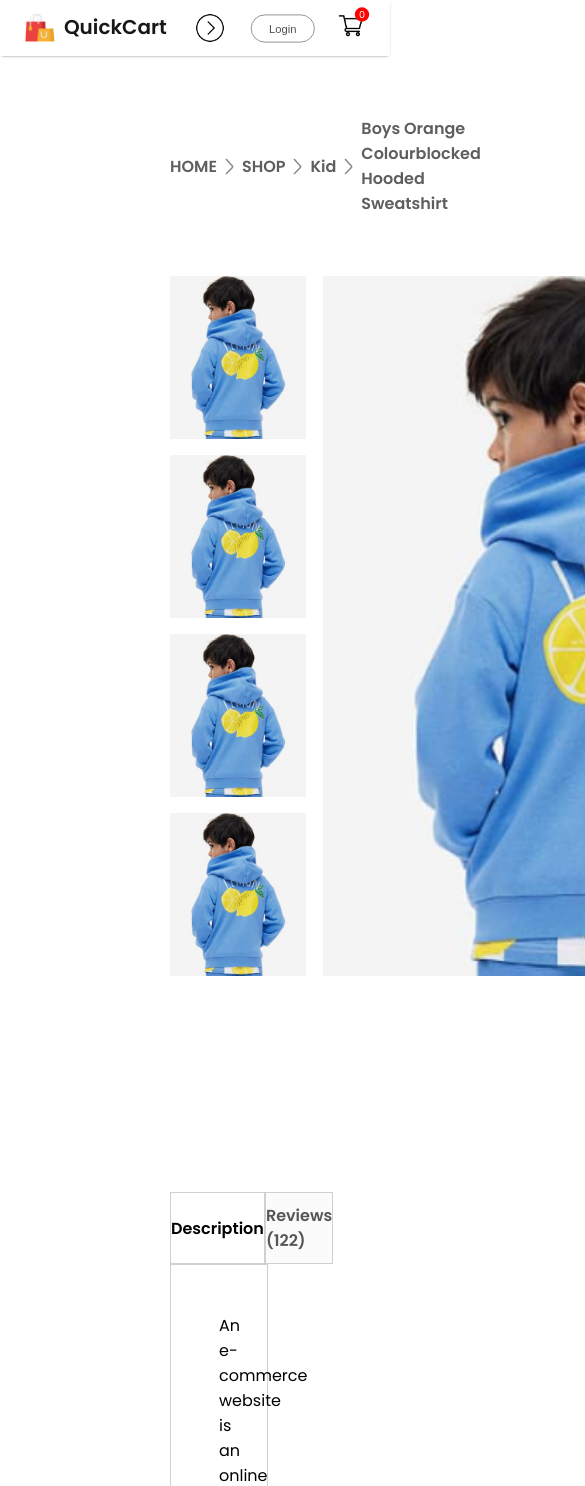
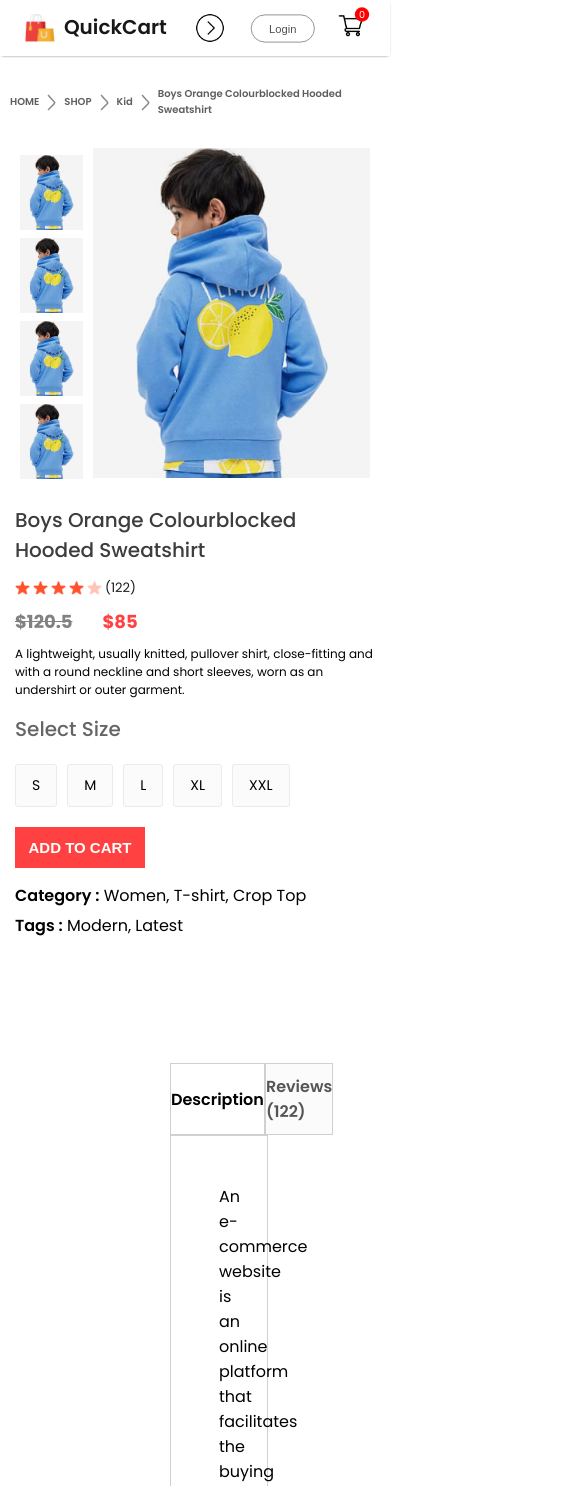
Before and after one commit to ashcode002x/MERN-Ecommerce-Website, a React (Create React App) app in the folder frontend/: page /product/25 in a window 390 px wide. Shown: the top 1486 px of the page, 585 px wide, since content can reach past the window. Built offline with nearby package versions, Linux system fonts and the light colour scheme.

Commit message:
style: Improve responsiveness and styling of Single Product page
Adjusted the margins, font sizes, and layout of Breadcrumb and
ProductDisplay components to enhance the user interface on various
screen sizes.

```diff
--- a/frontend/src/Components/Breadcrums/Breadcrum.css
+++ b/frontend/src/Components/Breadcrums/Breadcrum.css
@@ -8,3 +8,30 @@
     margin: 60px 170px;
     text-transform: capitalize;
 }
+
+@media (max-width: 1280px) {
+    .breadcrum {
+        margin: 30px 50px;
+        font-size: 14px;
+    }
+}
+
+@media (max-width: 1024px) {
+    .breadcrum {
+        margin: 30px 30px;
+        font-size: 13px;
+    }
+}
+
+@media (max-width: 800px) {
+    .breadcrum {
+        margin: 30px 10px;
+        font-size: 12px;
+    }
+}
+
+@media (max-width: 500px) {
+    .breadcrum {
+        font-size: 10px;
+    }
+}
--- a/frontend/src/Components/ProductDisplay/ProductDisplay.css
+++ b/frontend/src/Components/ProductDisplay/ProductDisplay.css
@@ -103,3 +103,240 @@
 .productdisplay-right-category span {
     font-weight: 600;
 }
+
+@media (max-width: 1280px) {
+    .productdisplay {
+        margin: 0px 60px;
+    }
+
+    .productdisplay-left {
+        gap: 10px;
+    }
+
+    .productdisplay-img-list {
+        gap: 10px;
+    }
+
+    .productdisplay-img-list img {
+        height: 120px;
+    }
+
+    .productdisplay-main-img {
+        width: auto;
+        height: 510px;
+    }
+
+    .productdisplay-right {
+        margin: 0px 30px;
+    }
+
+    .productdisplay-right h1 {
+        font-size: 22px;
+    }
+
+    .productdisplay-right-stars {
+        gap: 3px;
+        font-size: 13px;
+    }
+
+    .productdisplay-right-prices {
+        margin: 10px 0px;
+        font-size: 18px;
+    }
+
+    .productdisplay-right-description {
+        font-size: 13px;
+    }
+
+    .productdisplay-right-size h1 {
+        margin-top: 20px;
+        font-size: 20px;
+    }
+
+    .productdisplay-right-sizes div {
+        padding: 14px 20px;
+    }
+
+    .productdisplay-right button {
+        width: 150px;
+        padding: 15px 0px;
+        margin-bottom: 20px;
+    }
+
+    .productdisplay-right-category {
+        margin-top: 5px;
+        font-size: 14px;
+    }
+}
+
+@media (max-width: 1024px) {
+    .productdisplay {
+        margin: 0px 30px;
+    }
+
+    .productdisplay-left {
+        gap: 5px;
+    }
+
+    .productdisplay-img-list img {
+        height: 80px;
+    }
+
+    .productdisplay-main-img {
+        height: 350px;
+    }
+
+    .productdisplay-right h1 {
+        font-size: 18px;
+    }
+
+    .productdisplay-right-stars img {
+        width: 15px;
+    }
+
+    .productdisplay-right-description {
+        font-size: 12px;
+    }
+
+    .productdisplay-right-sizes {
+        margin-top: 10px 0px;
+    }
+
+    .productdisplay-right-sizes div {
+        padding: 10px 16px;
+        font-size: 12px;
+    }
+
+    .productdisplay-right button {
+        width: 120px;
+        padding: 10px 0px;
+        margin-bottom: 10px;
+        font-size: 14px;
+    }
+
+    .productdisplay-right-category {
+        font-size: 12px;
+    }
+}
+
+@media (max-width: 800px) {
+    .productdisplay {
+        margin: 0px 10px;
+    }
+
+    .productdisplay-left {
+        gap: 0px;
+        flex-direction: column-reverse;
+        align-items: center;
+    }
+
+    .productdisplay-img-list {
+        flex-direction: row;
+        gap: 6px;
+    }
+
+    .productdisplay-img-list img {
+        height: 70px;
+    }
+
+    .productdisplay-main-img {
+        height: 300px;
+    }
+
+    .productdisplay-right h1 {
+        font-size: 14px;
+    }
+
+    .productdisplay-right-stars img {
+        width: 13px;
+    }
+
+    .productdisplay-right-description {
+        font-size: 10px;
+    }
+
+    .productdisplay-right-size h1 {
+        margin-top: 10px 0px;
+    }
+
+    .productdisplay-right-sizes {
+        margin-top: 10px;
+        gap: 5px;
+    }
+
+    .productdisplay-right-sizes div {
+        padding: 4px 11px;
+    }
+
+    .productdisplay-right button {
+        width: 100px;
+        font-size: 12px;
+    }
+
+    .productdisplay-right-category {
+        font-size: 10px;
+    }
+}
+
+@media (max-width: 500px) {
+    .productdisplay {
+        flex-direction: column;
+    }
+
+    .productdisplay-left {
+        gap: 10px;
+        flex-direction: row;
+        margin: auto;
+    }
+
+    .productdisplay-img-list {
+        flex-direction: column;
+        gap: 8px;
+    }
+
+    .productdisplay-img-list img {
+        height: 75px;
+    }
+
+    .productdisplay-main-img {
+        height: 330px;
+    }
+
+    .productdisplay-right {
+        margin: 5px;
+    }
+
+    .productdisplay-right h1 {
+        margin-top: 15px;
+        font-size: 20px;
+        font-weight: 500;
+    }
+
+    .productdisplay-right-stars img {
+        width: 15px;
+    }
+
+    .productdisplay-right-description {
+        font-size: 12px;
+    }
+
+    .productdisplay-right-sizes {
+        gap: 10px;
+        margin: 20px 0px;
+    }
+
+    .productdisplay-right-sizes div {
+        padding: 10px 16px;
+        font-size: 14px;
+    }
+
+    .productdisplay-right button {
+        width: 130px;
+        padding: 12px 0px;
+        font-size: 15px;
+    }
+
+    .productdisplay-right-category {
+        font-size: 16px;
+    }
+}
--- a/frontend/src/Components/ProductDisplay/ProductDisplay.jsx
+++ b/frontend/src/Components/ProductDisplay/ProductDisplay.jsx
@@ -30,7 +30,7 @@
             </div>
             <div className='productdisplay-right'>
                 <h1>{product.name}</h1>
-                <div className='productdiplay-right-stars'>
+                <div className='productdisplay-right-stars'>
                     <img src={star_icon} alt='' />
                     <img src={star_icon} alt='' />
                     <img src={star_icon} alt='' />
```
